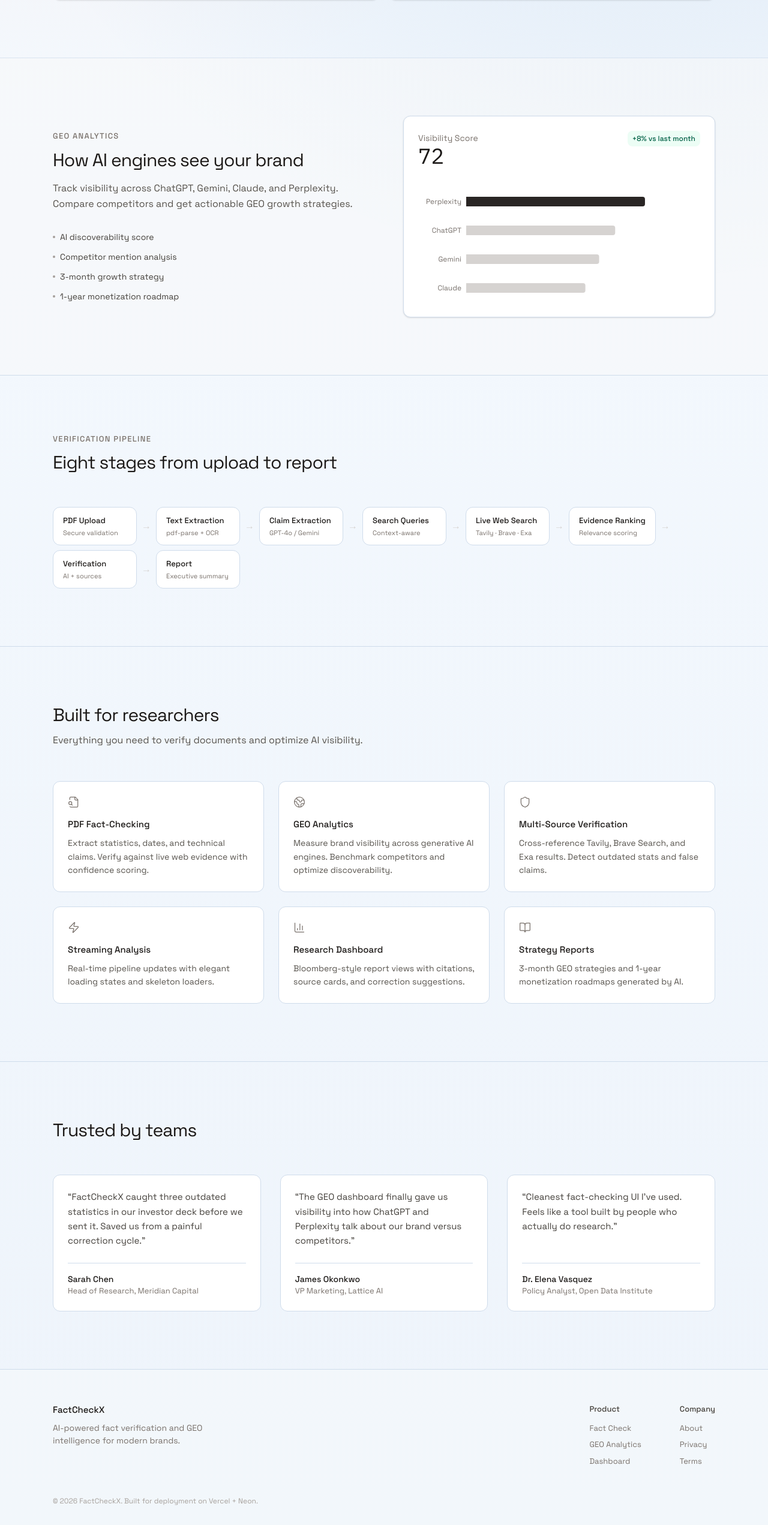
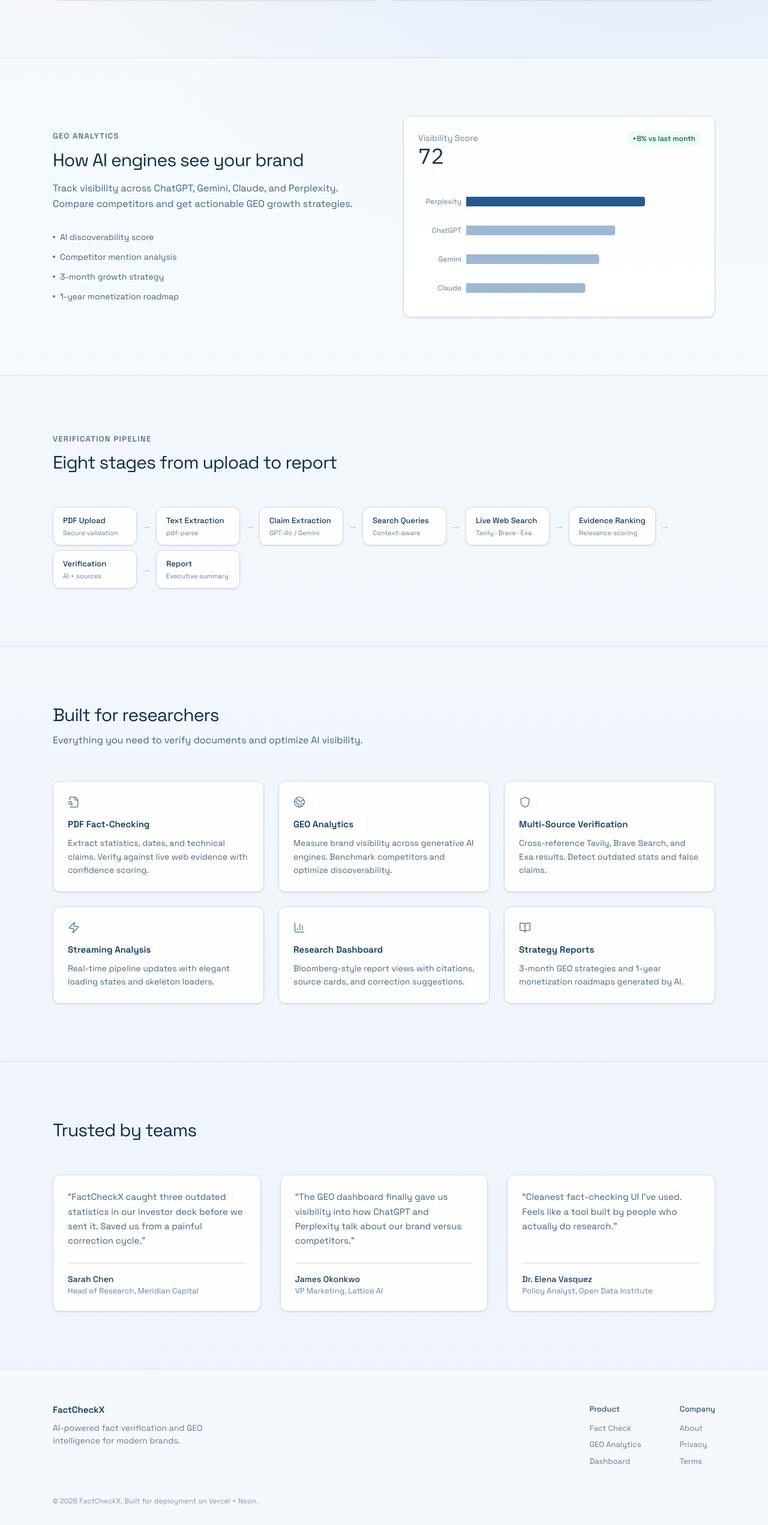
Before and after one commit to Sujal12345-pheoniix/TruthBomb, a Next.js app: page / in a window 1280 px wide. Shown: the part 1324-3866 px from the top of the page at 60% size. Built offline with nearby package versions, Linux system fonts and the light colour scheme.

Commit message:
first commit

```diff
--- a/src/components/landing/features.tsx
+++ b/src/components/landing/features.tsx
@@ -41,10 +41,10 @@ const features = [
 
 export function FeaturesGrid() {
   return (
-    <section className="border-b border-border py-24">
+    <section className="border-b border-border/70 py-24">
       <div className="mx-auto max-w-6xl px-6">
-        <h2 className="editorial-heading text-3xl text-stone-900">Built for researchers</h2>
-        <p className="mt-3 max-w-xl text-stone-600">
+        <h2 className="editorial-heading text-3xl text-[#0c2d4d]">Built for researchers</h2>
+        <p className="mt-3 max-w-xl text-[#3f6382]">
           Everything you need to verify documents and optimize AI visibility.
         </p>
 
@@ -54,11 +54,11 @@ export function FeaturesGrid() {
             return (
               <div
                 key={f.title}
-                className="group rounded-lg border border-border bg-card p-6 transition-shadow hover:shadow-[0_2px_12px_rgba(0,0,0,0.04)]"
+                className="group rounded-lg border border-border bg-white/92 p-6 shadow-sm transition-all hover:-translate-y-1 hover:shadow-[0_12px_24px_rgba(15,53,91,0.12)]"
               >
-                <Icon className="h-5 w-5 text-stone-500" strokeWidth={1.5} />
-                <h3 className="mt-4 text-[15px] font-medium text-stone-900">{f.title}</h3>
-                <p className="mt-2 text-[14px] leading-relaxed text-stone-600">
+                <Icon className="h-5 w-5 text-[#3f6f9d]" strokeWidth={1.5} />
+                <h3 className="mt-4 text-[15px] font-semibold text-[#12395f]">{f.title}</h3>
+                <p className="mt-2 text-[14px] leading-relaxed text-[#456887]">
                   {f.description}
                 </p>
               </div>
--- a/src/components/landing/footer.tsx
+++ b/src/components/landing/footer.tsx
@@ -2,35 +2,35 @@ import Link from "next/link";
 
 export function Footer() {
   return (
-    <footer className="border-t border-border bg-stone-50/30">
+    <footer className="border-t border-border/70 bg-[#f7fbff]/85">
       <div className="mx-auto max-w-6xl px-6 py-14">
         <div className="flex flex-col gap-10 md:flex-row md:justify-between">
           <div>
-            <p className="text-[15px] font-medium text-stone-900">FactCheckX</p>
-            <p className="mt-2 max-w-xs text-[14px] text-stone-500">
+            <p className="text-[15px] font-semibold text-[#12395f]">FactCheckX</p>
+            <p className="mt-2 max-w-xs text-[14px] text-[#5f7c98]">
               AI-powered fact verification and GEO intelligence for modern brands.
             </p>
           </div>
           <div className="flex gap-16 text-[13px]">
             <div>
-              <p className="font-medium text-stone-700">Product</p>
-              <ul className="mt-3 space-y-2 text-stone-500">
-                <li><Link href="/fact-check" className="hover:text-stone-800">Fact Check</Link></li>
-                <li><Link href="/geo" className="hover:text-stone-800">GEO Analytics</Link></li>
-                <li><Link href="/dashboard" className="hover:text-stone-800">Dashboard</Link></li>
+              <p className="font-medium text-[#2f5377]">Product</p>
+              <ul className="mt-3 space-y-2 text-[#5f7c98]">
+                <li><Link href="/fact-check" className="hover:text-[#1d476d]">Fact Check</Link></li>
+                <li><Link href="/geo" className="hover:text-[#1d476d]">GEO Analytics</Link></li>
+                <li><Link href="/dashboard" className="hover:text-[#1d476d]">Dashboard</Link></li>
               </ul>
             </div>
             <div>
-              <p className="font-medium text-stone-700">Company</p>
-              <ul className="mt-3 space-y-2 text-stone-500">
-                <li><Link href="#" className="hover:text-stone-800">About</Link></li>
-                <li><Link href="#" className="hover:text-stone-800">Privacy</Link></li>
-                <li><Link href="#" className="hover:text-stone-800">Terms</Link></li>
+              <p className="font-medium text-[#2f5377]">Company</p>
+              <ul className="mt-3 space-y-2 text-[#5f7c98]">
+                <li><Link href="#" className="hover:text-[#1d476d]">About</Link></li>
+                <li><Link href="#" className="hover:text-[#1d476d]">Privacy</Link></li>
+                <li><Link href="#" className="hover:text-[#1d476d]">Terms</Link></li>
               </ul>
             </div>
           </div>
         </div>
-        <p className="mt-12 text-[12px] text-stone-400">
+        <p className="mt-12 text-[12px] text-[#7d95ad]">
           © {new Date().getFullYear()} FactCheckX. Built for deployment on Vercel + Neon.
         </p>
       </div>
--- a/src/components/landing/geo-preview.tsx
+++ b/src/components/landing/geo-preview.tsx
@@ -20,21 +20,21 @@ const data = [
 
 export function GeoPreview() {
   return (
-    <section className="border-b border-border bg-stone-50/50 py-24">
+    <section className="border-b border-border/70 bg-[#f7fbff]/70 py-24">
       <div className="mx-auto max-w-6xl px-6">
         <div className="grid gap-16 lg:grid-cols-2 lg:items-center">
           <div>
-            <p className="text-[13px] font-medium uppercase tracking-[0.1em] text-stone-500">
+            <p className="text-[13px] font-semibold uppercase tracking-[0.1em] text-[#55728e]">
               GEO Analytics
             </p>
-            <h2 className="editorial-heading mt-3 text-3xl text-stone-900">
+            <h2 className="editorial-heading mt-3 text-3xl text-[#0c2d4d]">
               How AI engines see your brand
             </h2>
-            <p className="mt-4 text-stone-600 leading-relaxed">
+            <p className="mt-4 leading-relaxed text-[#3f6382]">
               Track visibility across ChatGPT, Gemini, Claude, and Perplexity.
               Compare competitors and get actionable GEO growth strategies.
             </p>
-            <ul className="mt-8 space-y-3 text-[14px] text-stone-700">
+            <ul className="mt-8 space-y-3 text-[14px] text-[#416583]">
               {[
                 "AI discoverability score",
                 "Competitor mention analysis",
@@ -42,7 +42,7 @@ export function GeoPreview() {
                 "1-year monetization roadmap",
               ].map((item) => (
                 <li key={item} className="flex items-center gap-2">
-                  <span className="h-1 w-1 rounded-full bg-stone-400" />
+                  <span className="h-1 w-1 rounded-full bg-[#4f7498]" />
                   {item}
                 </li>
               ))}
@@ -53,12 +53,12 @@ export function GeoPreview() {
             initial={{ opacity: 0 }}
             whileInView={{ opacity: 1 }}
             viewport={{ once: true }}
-            className="rounded-xl border border-border bg-card p-6 shadow-sm"
+            className="rounded-xl border border-border bg-white/92 p-6 shadow-sm"
           >
             <div className="flex items-baseline justify-between">
               <div>
-                <p className="text-sm text-stone-500">Visibility Score</p>
-                <p className="font-mono text-4xl text-stone-900">72</p>
+                <p className="text-sm text-[#64819d]">Visibility Score</p>
+                <p className="font-mono text-4xl text-[#0f355b]">72</p>
               </div>
               <span className="rounded-md bg-emerald-50 px-2 py-1 text-[12px] font-medium text-emerald-800">
                 +8% vs last month
@@ -72,7 +72,7 @@ export function GeoPreview() {
                     type="category"
                     dataKey="platform"
                     width={80}
-                    tick={{ fontSize: 12, fill: "#78716c" }}
+                    tick={{ fontSize: 12, fill: "#5f7c98" }}
                     axisLine={false}
                     tickLine={false}
                   />
@@ -85,7 +85,7 @@ export function GeoPreview() {
                   />
                   <Bar dataKey="score" radius={[0, 4, 4, 0]} barSize={16}>
                     {data.map((_, i) => (
-                      <Cell key={i} fill={i === 0 ? "#292524" : "#d6d3d1"} />
+                      <Cell key={i} fill={i === 0 ? "#1f5a95" : "#9cb8d4"} />
                     ))}
                   </Bar>
                 </BarChart>
--- a/src/components/landing/hero.tsx
+++ b/src/components/landing/hero.tsx
@@ -104,7 +104,7 @@ function PdfPreviewAnimation() {
     }, 1800);
 
     return () => window.clearInterval(timer);
-  }, []);
+  }, [steps.length]);
 
   return (
     <motion.div
--- a/src/components/landing/pipeline.tsx
+++ b/src/components/landing/pipeline.tsx
@@ -1,6 +1,6 @@
 const steps = [
   { label: "PDF Upload", desc: "Secure validation" },
-  { label: "Text Extraction", desc: "pdf-parse + OCR" },
+  { label: "Text Extraction", desc: "pdf-parse" },
   { label: "Claim Extraction", desc: "GPT-4o / Gemini" },
   { label: "Search Queries", desc: "Context-aware" },
   { label: "Live Web Search", desc: "Tavily · Brave · Exa" },
@@ -11,24 +11,24 @@ const steps = [
 
 export function PipelineSection() {
   return (
-    <section className="border-b border-border py-24">
+    <section className="border-b border-border/70 py-24">
       <div className="mx-auto max-w-6xl px-6">
-        <p className="text-[13px] font-medium uppercase tracking-[0.1em] text-stone-500">
+        <p className="text-[13px] font-semibold uppercase tracking-[0.1em] text-[#55728e]">
           Verification pipeline
         </p>
-        <h2 className="editorial-heading mt-3 max-w-lg text-3xl text-stone-900">
+        <h2 className="editorial-heading mt-3 max-w-lg text-3xl text-[#0c2d4d]">
           Eight stages from upload to report
         </h2>
 
         <div className="mt-14 flex flex-wrap gap-2">
           {steps.map((step, i) => (
             <div key={step.label} className="flex items-center gap-2">
-              <div className="rounded-lg border border-border bg-card px-4 py-3 min-w-[140px]">
-                <p className="text-[13px] font-medium text-stone-900">{step.label}</p>
-                <p className="mt-0.5 text-[11px] text-stone-500">{step.desc}</p>
+              <div className="min-w-[140px] rounded-lg border border-border bg-white/90 px-4 py-3 shadow-sm">
+                <p className="text-[13px] font-medium text-[#113a60]">{step.label}</p>
+                <p className="mt-0.5 text-[11px] text-[#63809d]">{step.desc}</p>
               </div>
               {i < steps.length - 1 && (
-                <span className="hidden text-stone-300 sm:inline">→</span>
+                <span className="hidden text-[#9bb5cf] sm:inline">→</span>
               )}
             </div>
           ))}
--- a/src/components/landing/testimonials.tsx
+++ b/src/components/landing/testimonials.tsx
@@ -20,17 +20,17 @@ export function Testimonials() {
   return (
     <section className="py-24">
       <div className="mx-auto max-w-6xl px-6">
-        <h2 className="editorial-heading text-3xl text-stone-900">Trusted by teams</h2>
+        <h2 className="editorial-heading text-3xl text-[#0c2d4d]">Trusted by teams</h2>
         <div className="mt-14 grid gap-8 md:grid-cols-3">
           {quotes.map((q) => (
             <blockquote
               key={q.author}
-              className="flex flex-col justify-between rounded-lg border border-border bg-card p-6"
+              className="flex flex-col justify-between rounded-lg border border-border bg-white/92 p-6 shadow-sm"
             >
-              <p className="text-[15px] leading-relaxed text-stone-700">&ldquo;{q.text}&rdquo;</p>
+              <p className="text-[15px] leading-relaxed text-[#3f6382]">&ldquo;{q.text}&rdquo;</p>
               <footer className="mt-6 border-t border-border pt-4">
-                <p className="text-sm font-medium text-stone-900">{q.author}</p>
-                <p className="text-[13px] text-stone-500">{q.role}</p>
+                <p className="text-sm font-medium text-[#12395f]">{q.author}</p>
+                <p className="text-[13px] text-[#6284a7]">{q.role}</p>
               </footer>
             </blockquote>
           ))}
```
